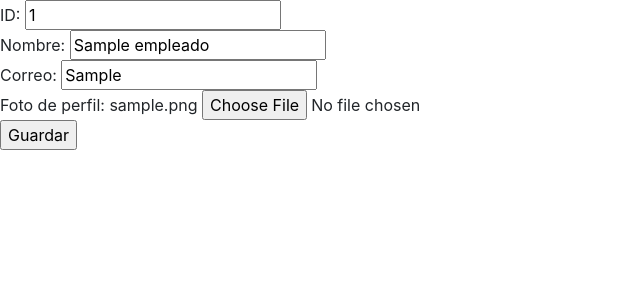
After one commit to neiracamila/crud_python, a Flask app: page /edit/1 in a window 1280 px wide. The commit adds this page. Shown: the top 300 px of the page, without its empty margins (0-640 px from the left). Run offline with Flask 2, Linux system fonts and the light colour scheme; tables that the repository leaves empty or names only in its code hold one stand-in row (values such as "Sample post"); some libraries are stand-ins or nearby versions.

Commit message:
03 guardo foto en carpeta uploads

```diff
--- a/src/app.py
+++ b/src/app.py
@@ -2,31 +2,78 @@ from flask import Flask, redirect    # incluimos todo lo necesario para el uso d
 from flask import render_template, request, redirect # incluimos para el renderizado de template
 from flaskext.mysql import MySQL
 from datetime import datetime
+import os
+
 
 app=Flask(__name__)       # creamos la aplicacion
 mysql = MySQL()
-
 app.config['MYSQL_DATABASE_HOST'] = 'localhost'
 app.config['MYSQL_DATABASE_USER'] = 'root'
 app.config['MYSQL_DATABASE_PASSWORD'] = 'root'
 app.config['MYSQL_DATABASE_DB'] = 'empleados'
+mysql.init_app(app)
 
-mysql.init_app(app)
+CARPETA= os.path.join('/uploads')    # referencia a la carpeta de fotos
+app.config['CARPETA']=CARPETA
 
 @app.route('/')     # para el ruteo de index.html cuando  escriba / en el servidor
 def index():
     conn = mysql.connect()
     cursor = conn.cursor()
-
     sql = "SELECT * FROM empleados;"
     cursor.execute(sql)
-
     empleados = cursor.fetchall()
-
     conn.commit()
 
     return render_template('empleados/index.html', empleados = empleados)   # renderizo la pagina index.html
 
+@app.route('/destroy/<int:id>')
+def destroy(id):
+    conn=mysql.connect()
+    cursor=conn.cursor()
+    cursor.execute("DELETE FROM empleados WHERE id=%s", (id))
+    conn.commit()
+    return redirect('/')
+
+@app.route('/edit/<int:id>')
+def edit(id):
+    conn = mysql.connect()
+    cursor = conn.cursor()
+    cursor.execute("SELECT * FROM empleados WHERE id=%s", (id))
+    empleados=cursor.fetchall()
+    conn.commit()
+    return render_template('empleados/edit.html', empleados=empleados)
+
+@app.route('/update', methods=['post'])
+def update():
+    _nombre=request.form['txtNombre']
+    _correo=request.form['txtCorreo']
+    _foto=request.files['txtFoto']
+    id=request.form['txtId']
+
+    sql='UPDATE empleados SET nombre=%s, correo=%s WHERE id=%s'
+    datos=(_nombre, _correo, id)
+
+    conn = mysql.connect()
+    cursor=conn.cursor()
+    now=datetime.now()
+    tiempo=now.strftime("%Y%H%M%S")
+    if _foto.filename != '':
+        nuevoNombreFoto=tiempo+_foto.filename
+        _foto.save('./uploads/'+nuevoNombreFoto)
+        cursor.execute("SELECT foto FROM empleados WHERE id=%s", id)
+        fila=cursor.fetchall()
+
+        os.remove(os.path.join(app.config['CARPETA'], fila[0][0]))
+        cursor.execute('UPDATE empleados SET foto=%s WHERE id=%s', (nuevoNombreFoto, id))
+        conn.commit()
+    return redirect('/')
+
+
+    # cursor.execute(sql, datos)
+    # conn.commit()
+
+    # return redirect('/')
 
 @app.route('/create')
 def create():
@@ -40,23 +87,27 @@ def store():
     _foto = request.files['txtFoto']
 
     now = datetime.now()
-    print(now)
     tiempo = now.strftime("%Y%H%M%S")
-    print(tiempo)
 
     if _foto.filename != '':
         nuevoNombreFoto = tiempo + '_' + _foto.filename
-        _foto.save("uploads/" + nuevoNombreFoto)
+        _foto.save("src/uploads/" + nuevoNombreFoto)
 
-    sql = "INSERT INTO empleados (nombre, correo, foto) values (%s, %s, %s);"
-    datos = (_nombre, _correo, _foto.filename)
+        sql = "INSERT INTO empleados (nombre, correo, foto) VALUES (%s, %s, %s);"
+        datos = (_nombre, _correo,nuevoNombreFoto)
 
-    conn = mysql.connect()
-    cursor = conn.cursor()
-    cursor.execute(sql, datos)
-    conn.commit()
+        # sql = "SELECT * FROM empleados;"
+        # cursor.execute(sql)
+        # empleados = cursor.fetchall()
 
-    return redirect('/')
+        conn = mysql.connect()
+        cursor = conn.cursor()
+        cursor.execute(sql, datos)
+        conn.commit()
+
+    return render_template('empleados/index.html')
+
+
 
 
 if __name__=='__main__':        # para que python p  ueda interpretar  como (correr flask) empezar a correr la aplicacion
--- /dev/null
+++ b/src/templates/empleados/edit.html
@@ -0,0 +1,32 @@
+<!DOCTYPE html>
+<html lang="en">
+<head>
+    <meta charset="UTF-8">
+    <meta name="viewport" content="width=device-width, initial-scale=1.0">
+    <link rel="stylesheet" href="https://maxcdn.bootstrapcdn.com/bootstrap/4.0.0/css/bootstrap.min.css">
+    <title>Edit</title>
+</head>
+<body>
+
+
+    {% for empleado in empleados  %}
+    <form action="/update" method="post" enctype="multipart/form-data">
+        ID:
+        <input type="text" value="{{empleado[0]}}" name="txtId" id="txtId">
+        <br>
+        Nombre:
+        <input type="text" value="{{empleado[1]}}" name="txtNombre" id="txtNombre" />
+        <br>
+        Correo:
+        <input type="email" value="{{empleado[2]}}" name="txtCorreo" id="txtCorreo" />
+        <br>
+        Foto de perfil:
+            {{empleado[3]}}
+
+        <input type="file" name="txtFoto" id="txtFoto" />
+        <br>
+        <input type="submit" value="Guardar">
+    </form>
+    {% endfor %}
+</body>
+</html>
```
Also changed, not shown: src/templates/empleados/index.html (+5 -3 lines), src/uploads/2022123119_DSC02662.jpg (added), src/uploads/uploads2022120227_sucus.jpg (added), src/uploads/uploads2022120349_sucus.jpg (added), src/uploads/uploads2022120445_sucus.jpg (added), src/uploads/uploads2022120502_sucus.jpg (added), src/uploads/uploads2022120733_perfilcn.jpg (added), src/uploads/uploads2022122109_IMG-20160111-WA0001.jpg (added), src/uploads/uploads2022122957_DSC02662.jpg (added), src/uploads/uploads2022224930_sucus.jpg (added).
